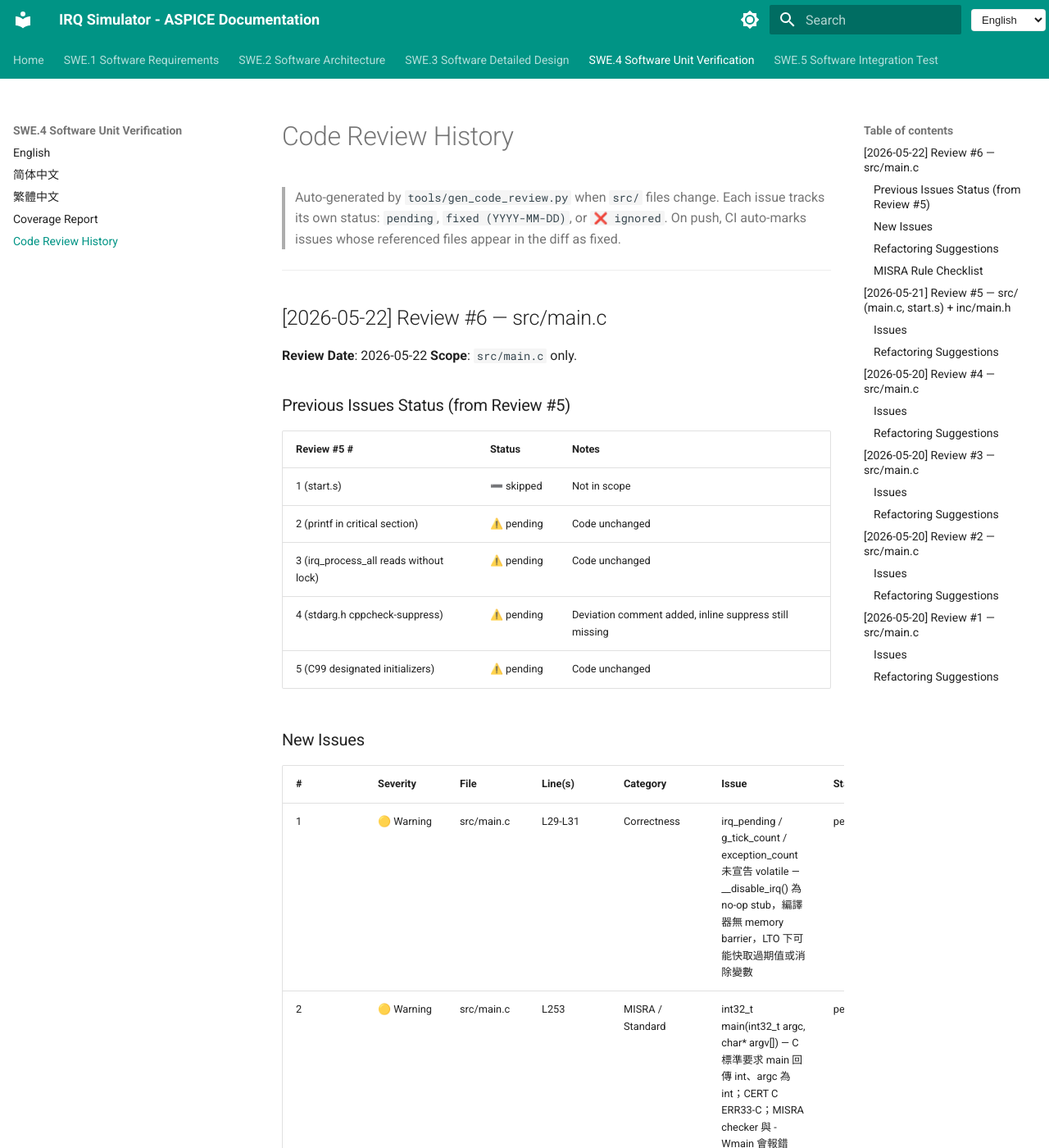
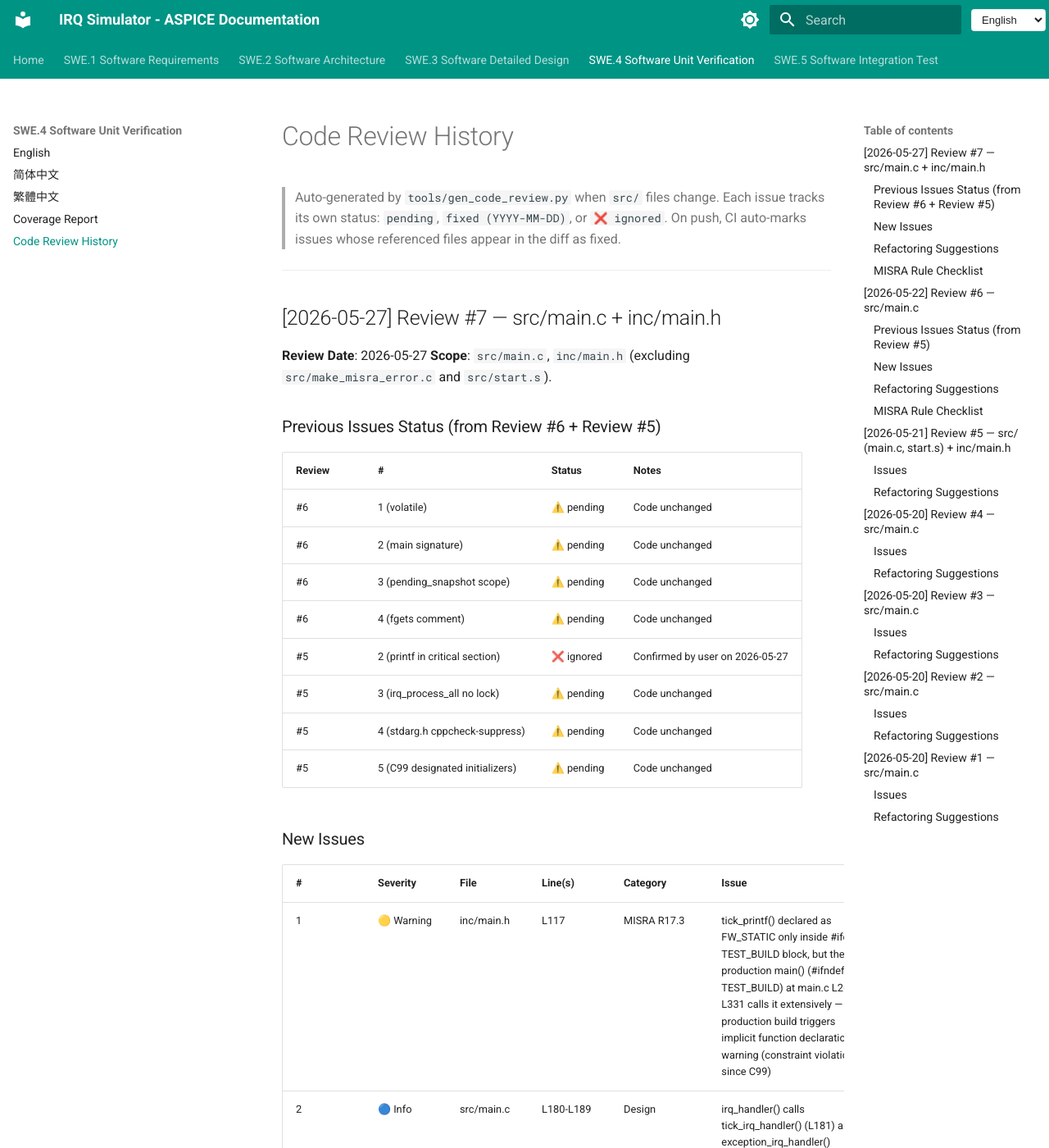
Before and after one commit to Shuming-Yang/trae-test, an MkDocs documentation site: the page built from docs/code_review_record/code_review.md, in a window 1280 px wide and 1400 px high. Shown: the whole window at 82% size. Built offline with MkDocs 1.6.1 and Material for MkDocs 9.7.7, drawn with Linux system fonts in a browser that asks for light colours; some of the changed text lies outside the part shown.

Commit message:
[DOCS] Update code review record by CLINE

```diff
--- a/docs/code_review_record/code_review.md
+++ b/docs/code_review_record/code_review.md
@@ -7,6 +7,58 @@
 ---
 
 <!-- REVIEW_ENTRIES_START -->
+
+## [2026-05-27] Review #7 — src/main.c + inc/main.h
+
+**Review Date**: 2026-05-27
+**Scope**: `src/main.c`, `inc/main.h` (excluding `src/make_misra_error.c` and `src/start.s`).
+
+### Previous Issues Status (from Review #6 + Review #5)
+
+| Review | # | Status | Notes |
+|--------|---|--------|-------|
+| #6 | 1 (volatile) | ⚠️ pending | Code unchanged |
+| #6 | 2 (main signature) | ⚠️ pending | Code unchanged |
+| #6 | 3 (pending_snapshot scope) | ⚠️ pending | Code unchanged |
+| #6 | 4 (fgets comment) | ⚠️ pending | Code unchanged |
+| #5 | 2 (printf in critical section) | ❌ ignored | Confirmed by user on 2026-05-27 |
+| #5 | 3 (irq_process_all no lock) | ⚠️ pending | Code unchanged |
+| #5 | 4 (stdarg.h cppcheck-suppress) | ⚠️ pending | Code unchanged |
+| #5 | 5 (C99 designated initializers) | ⚠️ pending | Code unchanged |
+
+### New Issues
+
+| # | Severity | File | Line(s) | Category | Issue | Status | Fix Date |
+|---|----------|------|---------|----------|-------|--------|----------|
+| 1 | 🟡 Warning | inc/main.h | L117 | MISRA R17.3 | tick_printf() declared as FW_STATIC only inside #ifdef TEST_BUILD block, but the production main() (#ifndef TEST_BUILD) at main.c L263-L331 calls it extensively — production build triggers implicit function declaration warning (constraint violation since C99) | pending | — |
+| 2 | 🔵 Info | src/main.c | L180-L189 | Design | irq_handler() calls tick_irq_handler() (L181) and exception_irq_handler() (L184) — both handlers internally wrap their bodies with __disable_irq()/__enable_irq(), while irq_handler() also has its own __disable_irq()/__enable_irq() at L187-L189, creating a nested critical section; harmless under no-op stubs, but double interrupt masking could cause issues when porting to real hardware | pending | — |
+| 3 | 🔵 Info | inc/main.h | L42-L51, L54-L67 | Documentation | Doxygen @param blocks for __disable_irq() / __enable_irq() / tick_irq_handler() / exception_irq_handler() use filler pattern (type=[N/A] R=[N/A] P=[N/A] N=[N/A] D=[N/A]) which adds no value to generated documentation | pending | — |
+
+### Refactoring Suggestions
+
+| # | Suggestion | Benefit |
+|---|-----------|---------|
+| K | Move the tick_printf() declaration outside the #ifdef TEST_BUILD guard (while still protecting the definition), or guard all tick_printf() call sites in main() with conditional compilation | Fixes Issue #1; eliminates implicit declaration warning in production build |
+| L | Move the IRQ0/IRQ31 special-case handling in irq_handler() outside the __disable_irq()/__enable_irq() region, or use a flag pattern to avoid double nesting | Fixes Issue #2; ensures safe interrupt masking when porting to real hardware |
+| M | Clean up Doxygen parameter annotations: replace cluttered @param blocks with `@remark No parameters.` for parameterless functions | Fixes Issue #3; improves documentation readability |
+
+### MISRA Rule Checklist
+
+| Rule | Description | Status |
+|------|-------------|--------|
+| R2.7 | unused parameter → `(void)argc/argv` | ✅ |
+| R8.7 | FW_STATIC controls symbol visibility | ✅ |
+| R8.9 | variables in minimal scope | ⚠️ see Review #6 Issue #3 |
+| R8.12 | implicit signed/unsigned → uint32_t explicit | ✅ |
+| R9.1 | auto variables assigned before use | ✅ |
+| R10.4 | no mixed essential type arithmetic | ✅ |
+| R13.3 | no side effects in expressions | ✅ |
+| R17.1 | va_list — deviation documented | ✅ |
+| R17.3 | implicit function declaration | ⚠️ see Issue #1 (New) |
+| R17.7 | unused return → `(void)` cast | ✅ |
+| R21.6 | stdio.h — suppressed | ✅ |
+
+---
 
 ## [2026-05-22] Review #6 — src/main.c
 
@@ -68,7 +120,7 @@
 | # | Severity | File | Line(s) | Category | Issue | Status | Fix Date |
 |---|----------|------|---------|----------|-------|--------|----------|
 | 1 | 🔴 Critical | src/start.s | L28-L49 | Logic Bug | _tick_isr / _int_isr: l.sfeqi sets flag but no l.jalr/l.bf follows — C handlers never called from real HW ISR | pending | — |
-| 2 | 🟡 Warning | src/main.c | L52-L54 | Performance | tick_printf(): printf("[tick: %05u]", g_tick_count) executes inside __disable_irq() critical section; printf is I/O-heavy, increases interrupt latency significantly | pending | — |
+| 2 | 🟡 Warning | src/main.c | L52-L54 | Performance | tick_printf(): printf("[tick: %05u]", g_tick_count) executes inside __disable_irq() critical section; printf is I/O-heavy, increases interrupt latency significantly | ❌ ignored | — |
 | 3 | 🟡 Warning | src/main.c | L218, L221 | Race Condition | irq_process_all(): reads irq_pending without __disable_irq() in both the initial check and per-iteration test — newly triggered IRQs may be missed or double-processed during the loop | pending | — |
 | 4 | 🔵 Info | src/main.c | L15 | Code Quality | <stdarg.h> include lacks cppcheck-suppress markers, inconsistent with <stdio.h> (L17-L19) which has explicit suppress-begin/end | pending | — |
 | 5 | 🔵 Info | src/main.c | L147-L178 | Portability | irq_names[] uses C99 designated initializers [0]=... — verify target embedded toolchain supports C99; fall back to positional initializers if only C90 is available | pending | — |
```
